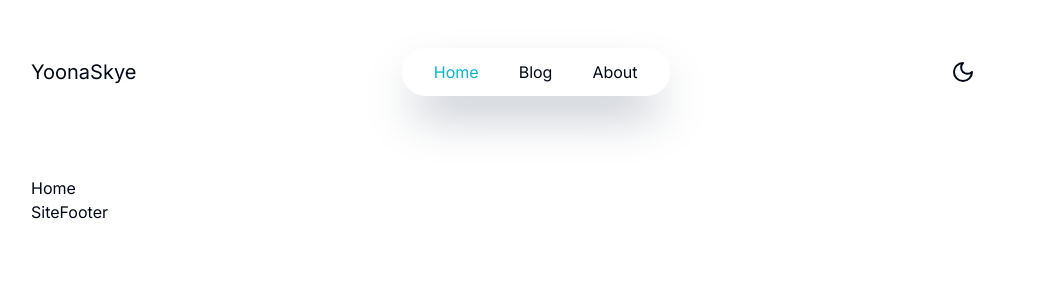
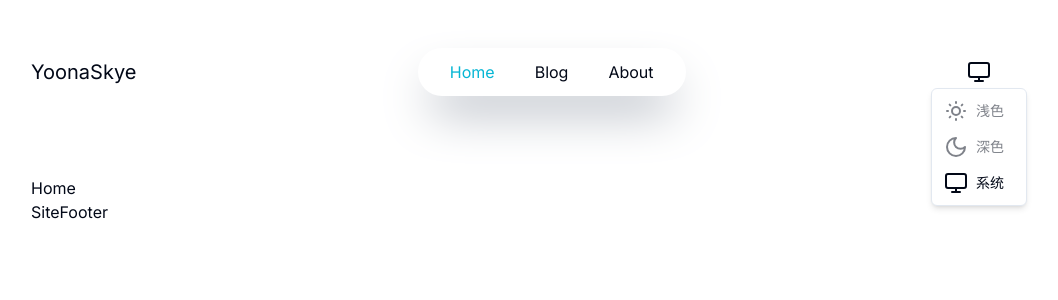
Before and after one commit to YoonaSkye/space-next, a Next.js app: page / in a window 1280 px wide. Both pictures are taken after a click on the button 1092 px from the left and 72 px from the top of the page. Shown: the top 300 px of the page, without its empty margins (129-1187 px from the left). Built offline with nearby package versions, Linux system fonts and the light colour scheme.

Commit message:
feat: :sparkles: theme mode

```diff
--- a/app/layout.tsx
+++ b/app/layout.tsx
@@ -3,6 +3,7 @@
 import './globals.css'
 import SiteHeader from '@/components/site-header'
 import SiteFooter from '@/components/site-footer'
+import NextThemeProvider from '@/components/next-theme-provider'
 
 const inter = Inter({ subsets: ['latin'] })
 
@@ -19,11 +20,13 @@
   return (
     <html lang="en" suppressHydrationWarning>
       <body className={inter.className} suppressHydrationWarning>
-        <section className="flex flex-col min-h-screen mx-auto max-w-5xl pt-12 pb-8 px-8">
-          <SiteHeader />
-          <main>{children}</main>
-          <SiteFooter />
-        </section>
+        <NextThemeProvider>
+          <section className="flex flex-col min-h-screen mx-auto max-w-5xl pt-12 pb-8 px-8">
+            <SiteHeader />
+            <main>{children}</main>
+            <SiteFooter />
+          </section>
+        </NextThemeProvider>
       </body>
     </html>
   )
--- a/components/Icons.tsx
+++ b/components/Icons.tsx
@@ -1,7 +1,8 @@
-import { Moon, SunMedium, Menu } from 'lucide-react'
+import { Moon, SunMedium, Menu, Monitor } from 'lucide-react'
 
 export const Icons = {
   moon: Moon,
   sun: SunMedium,
-  menu: Menu
+  menu: Menu,
+  system: Monitor
 }
--- a/components/ThemeMode.tsx
+++ b/components/ThemeMode.tsx
@@ -1,12 +1,81 @@
 'use client'
 
-import { Button } from './ui/button'
+import {
+  DropdownMenu,
+  DropdownMenuContent,
+  DropdownMenuItem,
+  DropdownMenuTrigger
+} from '@/components/ui/dropdown-menu'
+import { cn } from '@/lib/utils'
+import { useTheme } from 'next-themes'
+import { useEffect, useState } from 'react'
 import { Icons } from './Icons'
 
+const themeOptions = [
+  {
+    value: 'light',
+    label: '浅色',
+    icon: <Icons.sun className="h-[1.5rem] w-[1.5rem]" />
+  },
+  {
+    value: 'dark',
+    label: '深色',
+    icon: <Icons.moon className="h-[1.5rem] w-[1.5rem]" />
+  },
+  {
+    value: 'system',
+    label: '系统',
+    icon: <Icons.system className="text-base" />
+  }
+]
+
 export default function ThemeMode() {
+  const [mounted, setMounted] = useState(false)
+  const { theme, setTheme } = useTheme()
+
+  // useEffect only runs on the client, so now we can safely show the UI
+  // Avoid Hydration Mismatch
+  useEffect(() => {
+    setMounted(true)
+  }, [])
+
+  if (!mounted) {
+    return null
+  }
+
   return (
-    <Button variant="ghost">
-      <Icons.moon />
-    </Button>
+    <DropdownMenu>
+      <DropdownMenuTrigger>
+        {themeOptions.find((option) => theme === option.value)?.icon}
+      </DropdownMenuTrigger>
+      <DropdownMenuContent align="center" className={cn('min-w-[6rem]')}>
+        {themeOptions.map((optoin) => (
+          <DropdownMenuItem
+            key={optoin.value}
+            className="cursor-pointer"
+            onClick={() => setTheme(optoin.value)}
+          >
+            <div className="flex items-center  gap-2">
+              <div
+                className={cn(
+                  theme === optoin.value ? 'opacity-100' : 'opacity-50',
+                  'flex items-center'
+                )}
+              >
+                {optoin.icon}
+              </div>
+              <div
+                className={cn(
+                  'text-sm',
+                  theme === optoin.value ? 'opacity-100' : 'opacity-50'
+                )}
+              >
+                {optoin.label}
+              </div>
+            </div>
+          </DropdownMenuItem>
+        ))}
+      </DropdownMenuContent>
+    </DropdownMenu>
   )
 }
--- a/components/mobile-nav.tsx
+++ b/components/mobile-nav.tsx
@@ -15,7 +15,11 @@
   return (
     <Sheet open={open} onOpenChange={setOpen}>
       <SheetTrigger asChild>
-        <Button variant="outline" size="icon" className="w-10 px-0 sm:hidden">
+        <Button
+          variant="outline"
+          size="icon"
+          className="w-10 px-0 ml-2 sm:hidden"
+        >
           <Icons.menu className="h-5 w-5" />
         </Button>
       </SheetTrigger>
--- /dev/null
+++ b/components/next-theme-provider.tsx
@@ -0,0 +1,21 @@
+'use client'
+
+import { ThemeProvider } from 'next-themes'
+import { ThemeProviderProps } from 'next-themes/dist/types'
+
+export default function NextThemeProvider({
+  children,
+  ...props
+}: ThemeProviderProps) {
+  return (
+    <ThemeProvider
+      attribute="class"
+      defaultTheme="system"
+      enableSystem
+      disableTransitionOnChange
+      {...props}
+    >
+      {children}
+    </ThemeProvider>
+  )
+}
--- /dev/null
+++ b/components/ui/dropdown-menu.tsx
@@ -0,0 +1,200 @@
+"use client"
+
+import * as React from "react"
+import * as DropdownMenuPrimitive from "@radix-ui/react-dropdown-menu"
+import { Check, ChevronRight, Circle } from "lucide-react"
+
+import { cn } from "@/lib/utils"
+
+const DropdownMenu = DropdownMenuPrimitive.Root
+
+const DropdownMenuTrigger = DropdownMenuPrimitive.Trigger
+
+const DropdownMenuGroup = DropdownMenuPrimitive.Group
+
+const DropdownMenuPortal = DropdownMenuPrimitive.Portal
+
+const DropdownMenuSub = DropdownMenuPrimitive.Sub
+
+const DropdownMenuRadioGroup = DropdownMenuPrimitive.RadioGroup
+
+const DropdownMenuSubTrigger = React.forwardRef<
+  React.ElementRef<typeof DropdownMenuPrimitive.SubTrigger>,
+  React.ComponentPropsWithoutRef<typeof DropdownMenuPrimitive.SubTrigger> & {
+    inset?: boolean
+  }
+>(({ className, inset, children, ...props }, ref) => (
+  <DropdownMenuPrimitive.SubTrigger
+    ref={ref}
+    className={cn(
+      "flex cursor-default select-none items-center rounded-sm px-2 py-1.5 text-sm outline-none focus:bg-accent data-[state=open]:bg-accent",
+      inset && "pl-8",
+      className
+    )}
+    {...props}
+  >
+    {children}
+    <ChevronRight className="ml-auto h-4 w-4" />
+  </DropdownMenuPrimitive.SubTrigger>
+))
+DropdownMenuSubTrigger.displayName =
+  DropdownMenuPrimitive.SubTrigger.displayName
+
+const DropdownMenuSubContent = React.forwardRef<
+  React.ElementRef<typeof DropdownMenuPrimitive.SubContent>,
+  React.ComponentPropsWithoutRef<typeof DropdownMenuPrimitive.SubContent>
+>(({ className, ...props }, ref) => (
+  <DropdownMenuPrimitive.SubContent
+    ref={ref}
+    className={cn(
+      "z-50 min-w-[8rem] overflow-hidden rounded-md border bg-popover p-1 text-popover-foreground shadow-lg data-[state=open]:animate-in data-[state=closed]:animate-out data-[state=closed]:fade-out-0 data-[state=open]:fade-in-0 data-[state=closed]:zoom-out-95 data-[state=open]:zoom-in-95 data-[side=bottom]:slide-in-from-top-2 data-[side=left]:slide-in-from-right-2 data-[side=right]:slide-in-from-left-2 data-[side=top]:slide-in-from-bottom-2",
+      className
+    )}
+    {...props}
+  />
+))
+DropdownMenuSubContent.displayName =
+  DropdownMenuPrimitive.SubContent.displayName
+
+const DropdownMenuContent = React.forwardRef<
+  React.ElementRef<typeof DropdownMenuPrimitive.Content>,
+  React.ComponentPropsWithoutRef<typeof DropdownMenuPrimitive.Content>
+>(({ className, sideOffset = 4, ...props }, ref) => (
+  <DropdownMenuPrimitive.Portal>
+    <DropdownMenuPrimitive.Content
+      ref={ref}
+      sideOffset={sideOffset}
+      className={cn(
+        "z-50 min-w-[8rem] overflow-hidden rounded-md border bg-popover p-1 text-popover-foreground shadow-md data-[state=open]:animate-in data-[state=closed]:animate-out data-[state=closed]:fade-out-0 data-[state=open]:fade-in-0 data-[state=closed]:zoom-out-95 data-[state=open]:zoom-in-95 data-[side=bottom]:slide-in-from-top-2 data-[side=left]:slide-in-from-right-2 data-[side=right]:slide-in-from-left-2 data-[side=top]:slide-in-from-bottom-2",
+        className
+      )}
+      {...props}
+    />
+  </DropdownMenuPrimitive.Portal>
+))
+DropdownMenuContent.displayName = DropdownMenuPrimitive.Content.displayName
+
+const DropdownMenuItem = React.forwardRef<
+  React.ElementRef<typeof DropdownMenuPrimitive.Item>,
+  React.ComponentPropsWithoutRef<typeof DropdownMenuPrimitive.Item> & {
+    inset?: boolean
+  }
+>(({ className, inset, ...props }, ref) => (
+  <DropdownMenuPrimitive.Item
+    ref={ref}
+    className={cn(
+      "relative flex cursor-default select-none items-center rounded-sm px-2 py-1.5 text-sm outline-none transition-colors focus:bg-accent focus:text-accent-foreground data-[disabled]:pointer-events-none data-[disabled]:opacity-50",
+      inset && "pl-8",
+      className
+    )}
+    {...props}
+  />
+))
+DropdownMenuItem.displayName = DropdownMenuPrimitive.Item.displayName
+
+const DropdownMenuCheckboxItem = React.forwardRef<
+  React.ElementRef<typeof DropdownMenuPrimitive.CheckboxItem>,
+  React.ComponentPropsWithoutRef<typeof DropdownMenuPrimitive.CheckboxItem>
+>(({ className, children, checked, ...props }, ref) => (
+  <DropdownMenuPrimitive.CheckboxItem
+    ref={ref}
+    className={cn(
+      "relative flex cursor-default select-none items-center rounded-sm py-1.5 pl-8 pr-2 text-sm outline-none transition-colors focus:bg-accent focus:text-accent-foreground data-[disabled]:pointer-events-none data-[disabled]:opacity-50",
+      className
+    )}
+    checked={checked}
+    {...props}
+  >
+    <span className="absolute left-2 flex h-3.5 w-3.5 items-center justify-center">
+      <DropdownMenuPrimitive.ItemIndicator>
+        <Check className="h-4 w-4" />
+      </DropdownMenuPrimitive.ItemIndicator>
+    </span>
+    {children}
+  </DropdownMenuPrimitive.CheckboxItem>
+))
+DropdownMenuCheckboxItem.displayName =
+  DropdownMenuPrimitive.CheckboxItem.displayName
+
+const DropdownMenuRadioItem = React.forwardRef<
+  React.ElementRef<typeof DropdownMenuPrimitive.RadioItem>,
+  React.ComponentPropsWithoutRef<typeof DropdownMenuPrimitive.RadioItem>
+>(({ className, children, ...props }, ref) => (
+  <DropdownMenuPrimitive.RadioItem
+    ref={ref}
+    className={cn(
+      "relative flex cursor-default select-none items-center rounded-sm py-1.5 pl-8 pr-2 text-sm outline-none transition-colors focus:bg-accent focus:text-accent-foreground data-[disabled]:pointer-events-none data-[disabled]:opacity-50",
+      className
+    )}
+    {...props}
+  >
+    <span className="absolute left-2 flex h-3.5 w-3.5 items-center justify-center">
+      <DropdownMenuPrimitive.ItemIndicator>
+        <Circle className="h-2 w-2 fill-current" />
+      </DropdownMenuPrimitive.ItemIndicator>
+    </span>
+    {children}
+  </DropdownMenuPrimitive.RadioItem>
+))
+DropdownMenuRadioItem.displayName = DropdownMenuPrimitive.RadioItem.displayName
+
+const DropdownMenuLabel = React.forwardRef<
+  React.ElementRef<typeof DropdownMenuPrimitive.Label>,
+  React.ComponentPropsWithoutRef<typeof DropdownMenuPrimitive.Label> & {
+    inset?: boolean
+  }
+>(({ className, inset, ...props }, ref) => (
+  <DropdownMenuPrimitive.Label
+    ref={ref}
+    className={cn(
+      "px-2 py-1.5 text-sm font-semibold",
+      inset && "pl-8",
+      className
+    )}
+    {...props}
+  />
+))
+DropdownMenuLabel.displayName = DropdownMenuPrimitive.Label.displayName
+
+const DropdownMenuSeparator = React.forwardRef<
+  React.ElementRef<typeof DropdownMenuPrimitive.Separator>,
+  React.ComponentPropsWithoutRef<typeof DropdownMenuPrimitive.Separator>
+>(({ className, ...props }, ref) => (
+  <DropdownMenuPrimitive.Separator
+    ref={ref}
+    className={cn("-mx-1 my-1 h-px bg-muted", className)}
+    {...props}
+  />
+))
+DropdownMenuSeparator.displayName = DropdownMenuPrimitive.Separator.displayName
+
+const DropdownMenuShortcut = ({
+  className,
+  ...props
+}: React.HTMLAttributes<HTMLSpanElement>) => {
+  return (
+    <span
+      className={cn("ml-auto text-xs tracking-widest opacity-60", className)}
+      {...props}
+    />
+  )
+}
+DropdownMenuShortcut.displayName = "DropdownMenuShortcut"
+
+export {
+  DropdownMenu,
+  DropdownMenuTrigger,
+  DropdownMenuContent,
+  DropdownMenuItem,
+  DropdownMenuCheckboxItem,
+  DropdownMenuRadioItem,
+  DropdownMenuLabel,
+  DropdownMenuSeparator,
+  DropdownMenuShortcut,
+  DropdownMenuGroup,
+  DropdownMenuPortal,
+  DropdownMenuSub,
+  DropdownMenuSubContent,
+  DropdownMenuSubTrigger,
+  DropdownMenuRadioGroup,
+}
--- a/package.json
+++ b/package.json
@@ -13,11 +13,13 @@
   },
   "dependencies": {
     "@radix-ui/react-dialog": "^1.0.5",
+    "@radix-ui/react-dropdown-menu": "^2.0.6",
     "@radix-ui/react-slot": "^1.0.2",
     "class-variance-authority": "^0.7.0",
     "clsx": "^2.1.0",
     "lucide-react": "^0.365.0",
     "next": "14.1.4",
+    "next-themes": "^0.3.0",
     "react": "^18",
     "react-dom": "^18",
     "tailwind-merge": "^2.2.2",
```
Also changed, not shown: 2 other files (tests, documents, lock files or other folders).
